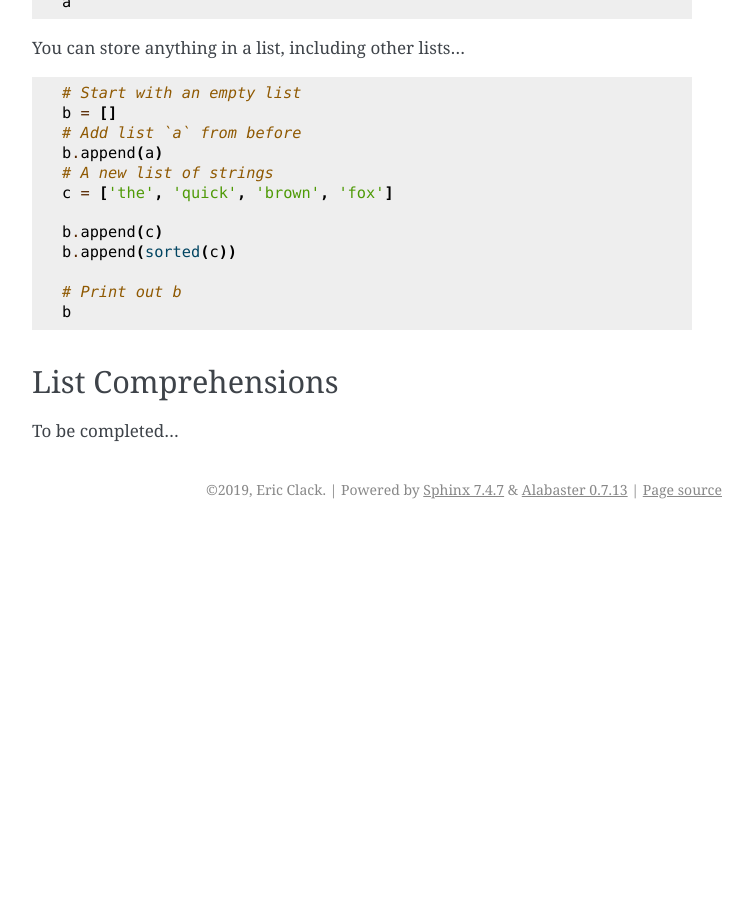
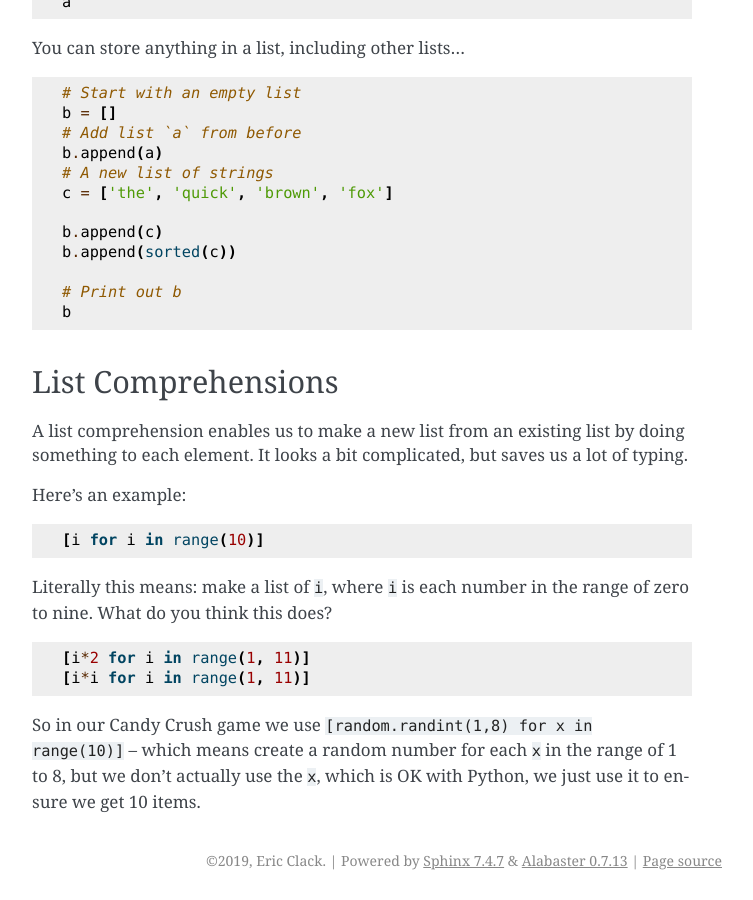
Before and after one commit to ericclack/pygamezero_candy, a Sphinx documentation site: the page built from doc/part1.rst, in a window 1280 px wide and 900 px high, scrolled down 4700 px. Shown: the whole window, without its empty margins (388-1141 px from the left). Built offline with Sphinx 7.4.7, drawn with Linux system fonts in a browser that asks for light colours; before the commit the page ends 5229 px from its top, so only the background shows below that; some of the changed text lies outside the part shown.

Commit message:
Update part1.rst

```diff
--- a/doc/part1.rst
+++ b/doc/part1.rst
@@ -228,4 +228,20 @@
 List Comprehensions
 -------------------
 
-To be completed...
+A list comprehension enables us to make a new list from an existing list by doing something to each element. It looks a bit complicated, but saves us a lot of typing.
+
+Here's an example:
+
+.. code:: python
+
+   [i for i in range(10)]
+
+Literally this means: make a list of :code:`i`, where :code:`i` is each number in the range of zero to nine.
+What do you think this does?
+
+.. code:: python
+
+   [i*2 for i in range(1, 11)]
+   [i*i for i in range(1, 11)]
+
+So in our Candy Crush game we use :code:`[random.randint(1,8) for x in range(10)]` -- which means create a random number for each :code:`x` in the range of 1 to 8, but we don't actually use the :code:`x`, which is OK with Python, we just use it to ensure we get 10 items.
```
Also changed, not shown: other parts of doc/part1.rst (+1 -1 lines).
